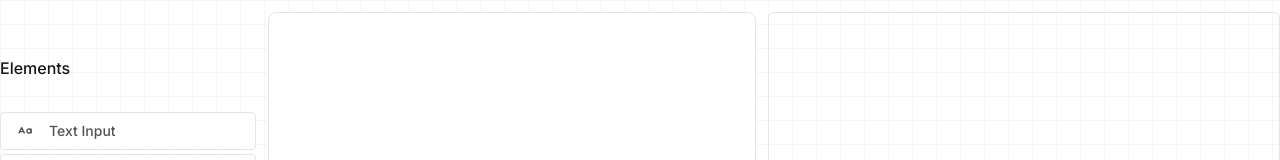
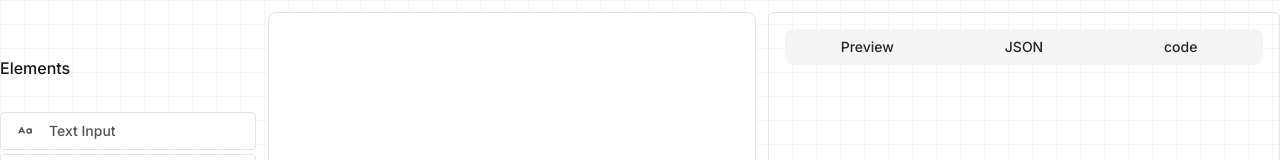
Before and after one commit to Jeff-Maina/form-builder, a Next.js app: page / in a window 1280 px wide. Shown: the top 160 px of the page. Built offline with nearby package versions, Linux system fonts and the light colour scheme.

Commit message:
feat: add json preview component and update property logic

```diff
--- a/package.json
+++ b/package.json
@@ -27,6 +27,7 @@
     "clsx": "^2.1.1",
     "date-fns": "^3.6.0",
     "framer-motion": "^11.5.4",
+    "highlight.js": "^11.10.0",
     "lucide-react": "^0.441.0",
     "next": "14.2.10",
     "react": "^18",
@@ -43,6 +44,7 @@
     "@types/react-dom": "^18",
     "@types/uuid": "^10.0.0",
     "postcss": "^8",
+    "shiki": "^1.22.1",
     "tailwindcss": "^3.4.1",
     "typescript": "^5"
   }
--- a/src/app/_components/editbox.tsx
+++ b/src/app/_components/editbox.tsx
@@ -12,6 +12,7 @@ type TEditboxProps = {
   setRequired: (value: string) => void;
   deleteField: (id: string) => void;
   setProperties: (properties: TProperty[]) => void;
+  updateProperty: (property: TProperty) => void;
 };
 
 const reorder = (list: any[], startIndex: number, endIndex: number) => {
@@ -26,6 +27,7 @@ const Editbox = ({
   setRequired,
   deleteField,
   setProperties,
+  updateProperty
 }: TEditboxProps) => {
   const onDragEnd = (result: any) => {
     if (!result.destination) {
@@ -88,6 +90,7 @@ const Editbox = ({
                               item={item}
                               deleteField={deleteField}
                               inputType={itemTypes[item.type]}
+                              setProperties={setProperties}
                             />
                           ) : null}
                           {}
--- a/src/app/_components/elements/input_comp/input_comp.tsx
+++ b/src/app/_components/elements/input_comp/input_comp.tsx
@@ -21,6 +21,7 @@ type TSheetProps = {
   inputType: string;
   FieldFunctions: TFieldFunctions;
   FieldProperties: TProperty;
+  updateProperties: () => void;
 };
 
 const InputCompSheet = ({
@@ -30,6 +31,7 @@ const InputCompSheet = ({
   inputType,
   FieldFunctions,
   FieldProperties,
+  updateProperties,
 }: TSheetProps) => {
   console.log(FieldProperties);
 
@@ -70,7 +72,9 @@ const InputCompSheet = ({
             </Tabs.Tabs>
 
             <Sheet.SheetFooter className="mt-4">
-              <Button className="w-full">Complete</Button>
+              <Button onClick={() => updateProperties()} className="w-full">
+                Complete
+              </Button>
             </Sheet.SheetFooter>
           </div>
         </ScrollArea>
@@ -83,6 +87,7 @@ const InputComp = ({
   item,
   deleteField,
   inputType,
+  setProperties,
 }: TCompProps & { inputType: string }) => {
   const [isSheetOpen, setSheetOpen] = React.useState(false);
 
@@ -190,6 +195,7 @@ const InputComp = ({
         isSheetOpen={isSheetOpen}
         setSheetOpen={setSheetOpen}
         FieldProperties={FieldProperties}
+        updateProperties={() => setProperties(FieldProperties)}
         FieldFunctions={FieldFunctions}
       />
     </>
--- a/src/app/_components/elements/input_comp/type.ts
+++ b/src/app/_components/elements/input_comp/type.ts
@@ -8,7 +8,7 @@ type TFieldFunctions = {
     setDefaultValue: (value: string | number | undefined) => void;
     setDescription: (value: string) => void;
     setPlaceholder: (value: string) => void;
-    setIsRequired: () => void;
+    setIsRequired: () => void;nip
     setIsDisabled: () => void;
     setValidations: (obj: TValidation) => void
 }
--- a/src/app/_components/elements/types.tsx
+++ b/src/app/_components/elements/types.tsx
@@ -3,6 +3,7 @@ import { TProperty } from "@/app/types";
 type TCompProps = {
   item: TProperty;
   deleteField: (value: string) => void;
+  setProperties: any
 };
 
 export type { TCompProps };
--- /dev/null
+++ b/src/app/_components/preview-box/json-preview.tsx
@@ -0,0 +1,17 @@
+import { TFormData } from "@/app/types";
+
+type TJsonPreview = {
+  formData: TFormData;
+};
+
+const JSONPreview = ({ formData }: { formData: TFormData }) => {
+  return (
+    <div className="w-full p-4">
+      <pre className="whitespace-pre-wrap w-full font-mono ">
+        {JSON.stringify(formData, null, 2)}
+      </pre>
+    </div>
+  );
+};
+
+export default JSONPreview;
--- /dev/null
+++ b/src/app/_components/preview-box/preview-box.tsx
@@ -0,0 +1,42 @@
+import { Tabs, TabsContent, TabsList, TabsTrigger } from "@/components/ui/tabs";
+import JSONPreview from "./json-preview";
+import { TFormData } from "@/app/types";
+
+type TPreviewProps = {
+  formData: TFormData;
+};
+const Previewbox = ({ formData }: TPreviewProps) => {
+  return (
+    <div className="h-full w-full">
+      <Tabs defaultValue="account" className="w-full">
+        <TabsList className="w- grid grid-cols-3">
+          <TabsTrigger
+            className="data-[state=active]:bg-white hover:bg-neutral-100 transition-all !text-neutral-800"
+            value="preview"
+          >
+            Preview
+          </TabsTrigger>
+          <TabsTrigger
+            className="data-[state=active]:bg-white hover:bg-neutral-100 transition-all !text-neutral-800"
+            value="json"
+          >
+            JSON
+          </TabsTrigger>
+          <TabsTrigger
+            className="data-[state=active]:bg-white hover:bg-neutral-100 transition-all !text-neutral-800"
+            value="code"
+          >
+            code
+          </TabsTrigger>
+        </TabsList>
+        <TabsContent value="preview"></TabsContent>
+        <TabsContent value="json" className="!w-full">
+          <JSONPreview formData={formData} />
+        </TabsContent>
+        <TabsContent value="code">code.</TabsContent>
+      </Tabs>
+    </div>
+  );
+};
+
+export default Previewbox;
--- a/src/app/page.tsx
+++ b/src/app/page.tsx
@@ -6,6 +6,7 @@ import Sidebar from "./_components/sidebar";
 import { DragDropContext } from "@hello-pangea/dnd";
 import { TFormData, TProperty } from "./types";
 import { ScrollArea } from "@/components/ui/scroll-area";
+import Previewbox from "./_components/preview-box/preview-box";
 
 export default function Home() {
   const onDragEnd = useCallback(() => {
@@ -42,12 +43,20 @@ export default function Home() {
     }));
   };
 
+  const updateProperty = (updatedProperty: TProperty) => {
+    setFormData((prevFormData) => ({
+      ...prevFormData,
+      properties: prevFormData.properties.map((property) =>
+        property.id === updatedProperty.id ? updatedProperty : property
+      ),
+    }));
+  };
+
   const addProperty = (obj: TProperty) => {
     setFormData((prevFormData) => ({
       ...prevFormData,
       properties: [...prevFormData.properties, obj],
     }));
-
   };
 
   const deleteProperty = (id: string) => {
@@ -74,11 +83,14 @@ export default function Home() {
             setRequired={setRequired}
             properties={formData.properties}
             setProperties={setProperties}
+            updateProperty={updateProperty}
           />
         </div>
 
         <div className="h-screen col-span-2 p-3 px-0">
-          <div className="w-full h-full border rounded-md"></div>
+          <ScrollArea className="w-full h-full p-4 max-h-full flex flex-col border rounded-md">
+            <Previewbox formData={formData} />
+          </ScrollArea>
         </div>
       </div>{" "}
     </DragDropContext>
```
Also changed, not shown: 1 other file (tests, documents, lock files or other folders).
